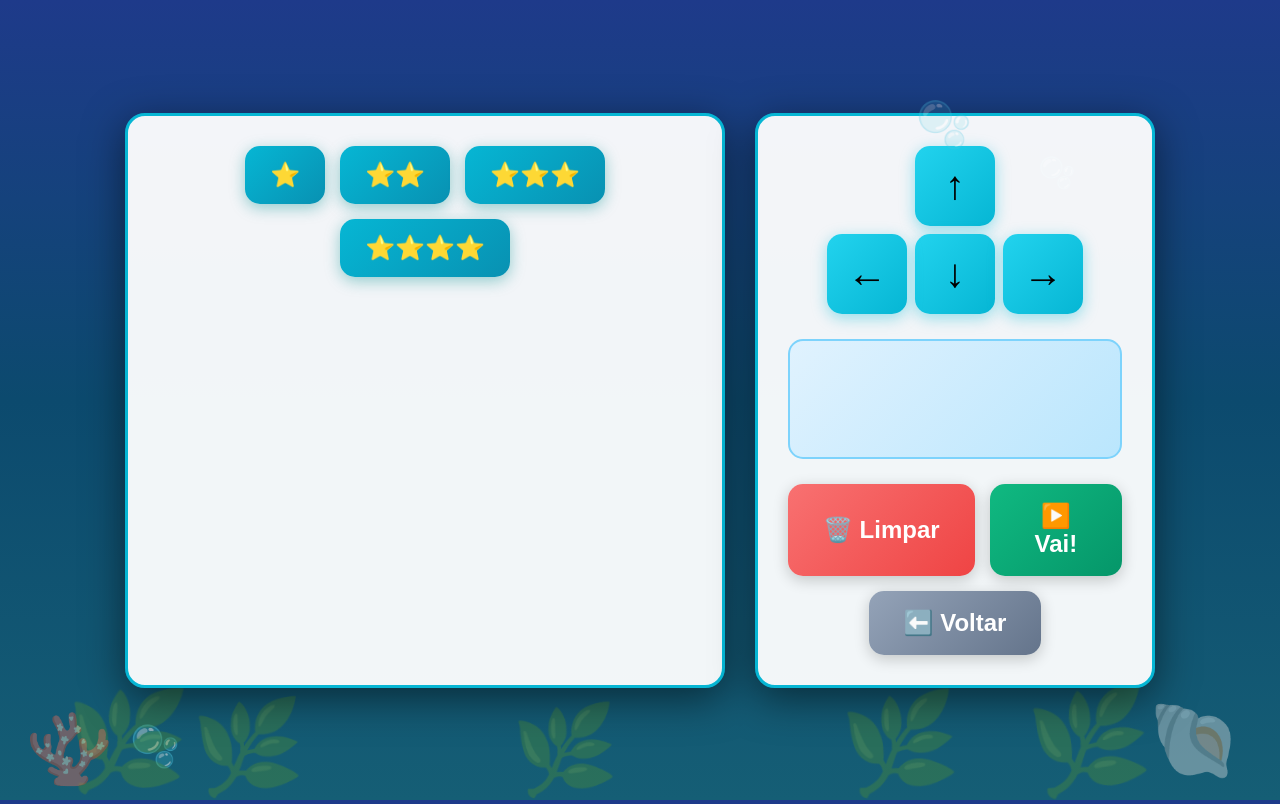
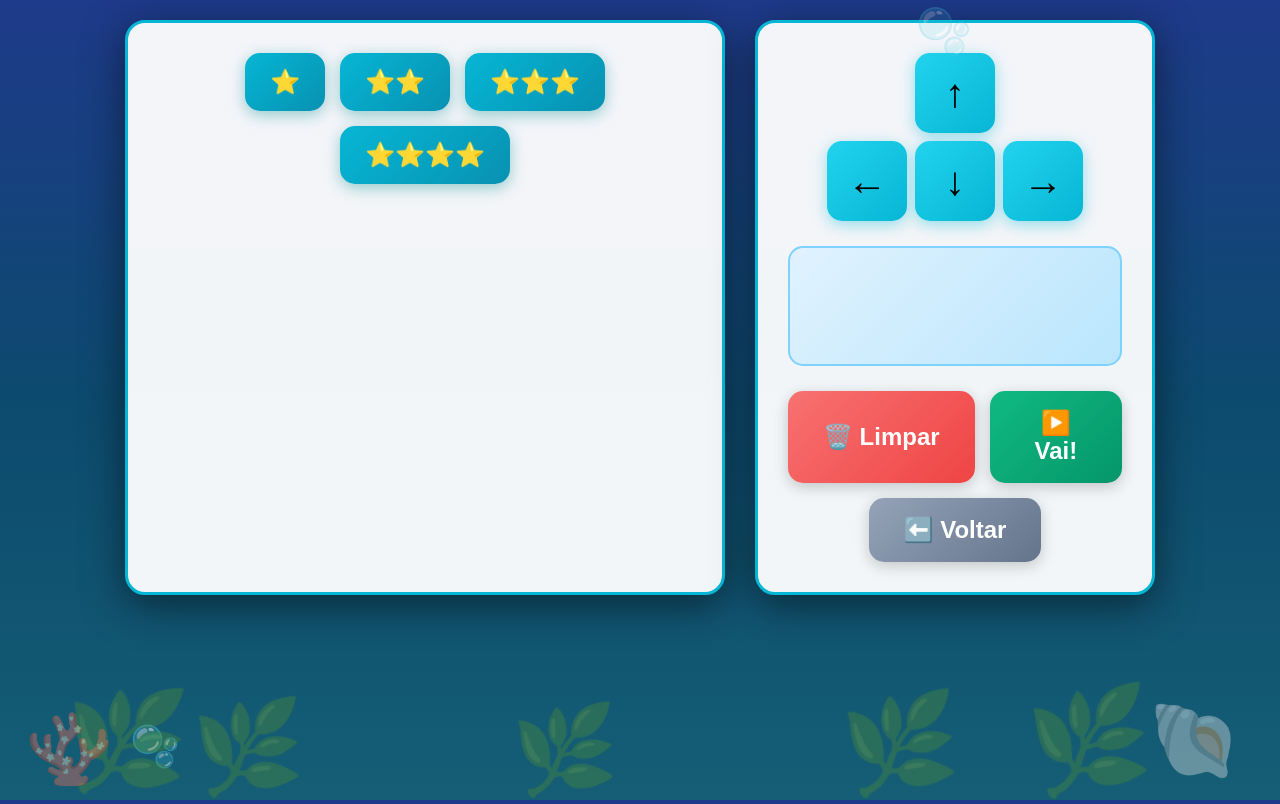
Before and after one commit to ralphbird/maze_game, a Flask app: page / in a window 1280 px wide. Run offline with Flask 3, Linux system fonts and the light colour scheme.

Commit message:
Enable vertical scrolling for high zoom accessibility
Changed body overflow to allow vertical scrolling and aligned content to top to prevent buttons from being hidden at high zoom levels.

🤖 Generated with [Claude Code](https://claude.com/claude-code)

Co-Authored-By: Claude <noreply@anthropic.com>

```diff
--- a/static/css/style.css
+++ b/static/css/style.css
@@ -10,10 +10,11 @@ body {
     min-height: 100vh;
     display: flex;
     justify-content: center;
-    align-items: center;
+    align-items: flex-start;
     padding: 20px;
     position: relative;
-    overflow: hidden;
+    overflow-y: auto;
+    overflow-x: hidden;
 }
 
 body .seaweed {
```
